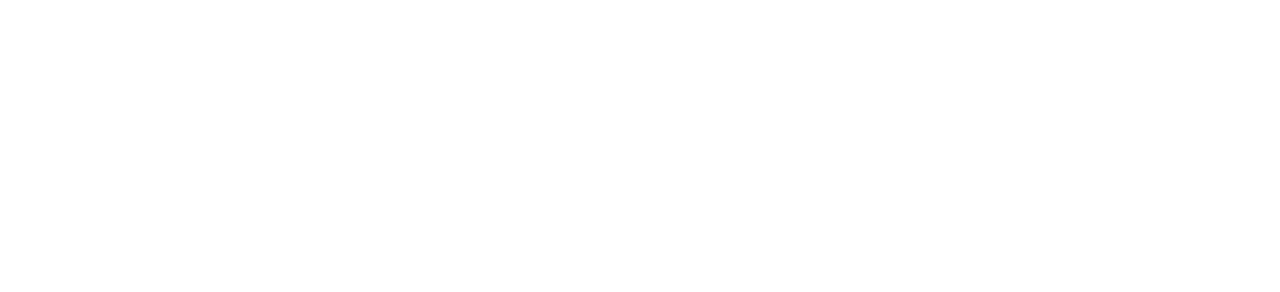
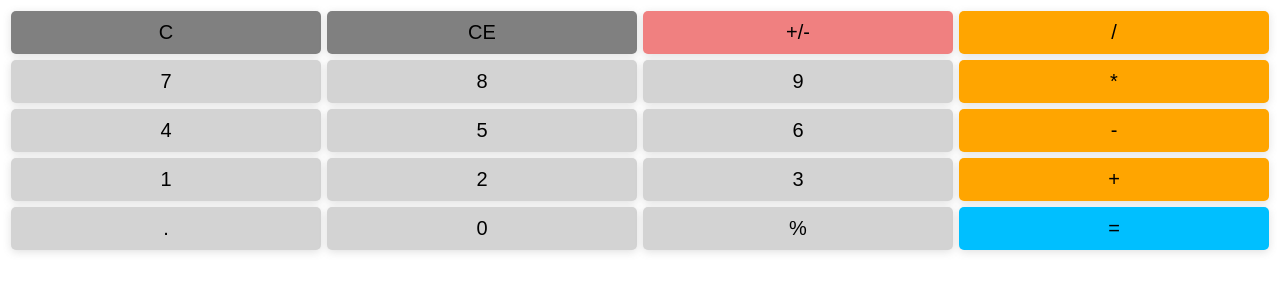
Before and after one commit to bradenr402/calculator, a plain HTML site: page index.html in a window 1280 px wide. Drawn offline with Linux system fonts and the light colour scheme.

Commit message:
Create operator functions in js & calculator buttons in html & css

```diff
--- a/index.html
+++ b/index.html
@@ -9,6 +9,39 @@
     </head>
 
     <body>
-
+        <div class="calculator">
+            <div class="display"></div>
+            <div class="buttons">
+                <div class="row1">
+                    <button class="btn clear" id="clear"> C </button>
+                    <button class="btn clear clear-all" id="clear-all"> CE </button>
+                    <button class="btn negate" id="negate"> +/- </button>
+                    <button class="btn operator" id="divide"> / </button>
+                </div>
+                <div class="row2">
+                    <button class="btn digit" id="7"> 7 </button>
+                    <button class="btn digit" id="8"> 8 </button>
+                    <button class="btn digit" id="9"> 9 </button>
+                    <button class="btn operator" id="multiply"> * </button>
+                </div>
+                <div class="row3">
+                    <button class="btn digit" id="4"> 4 </button>
+                    <button class="btn digit" id="5"> 5 </button>
+                    <button class="btn digit" id="6"> 6 </button>
+                    <button class="btn operator" id="subtract"> - </button>
+                </div>
+                <div class="row4">
+                    <button class="btn digit" id="1"> 1 </button>
+                    <button class="btn digit" id="2"> 2 </button>
+                    <button class="btn digit" id="3"> 3 </button>
+                    <button class="btn operator" id="add"> + </button>
+                </div>
+                <div class="row5">
+                    <button class="btn decimal" id="decimal"> . </button>
+                    <button class="btn digit" id="0"> 0 </button>
+                    <button class="btn percent" id="percent"> % </button>
+                    <button class="btn equals" id="equals"> = </button>
+                </div>
+        </div>
     </body>
 </html>
--- a/script.js
+++ b/script.js
@@ -0,0 +1,32 @@
+function add(a, b) {
+    return +a + +b;
+}
+
+function subtract(a, b) {
+    return a - b;
+}
+
+function multiply(a, b) {
+    return a * b;
+}
+
+function divide(a, b) {
+    return a / b;
+}
+
+let num1,
+    op,
+    num2;
+
+function operate([num1, op, num2]) {
+    switch (op) {
+        case '+':
+            return add(num1, num2);
+        case '-':
+            return subtract(num1, num2);
+        case '*':
+            return multiply(num1, num2);
+        case '/':
+            return divide(num1, num2);
+    }
+}
--- a/style.css
+++ b/style.css
@@ -4,3 +4,48 @@ html {
 *, *::before, *::after {
     box-sizing: inherit;
 }
+
+
+.buttons {
+    display: flex;
+    flex-flow: column nowrap;
+}
+.buttons > div,
+.buttons > div > button {
+    display: flex;
+    flex-flow: row nowrap;
+    flex: 1 1 0;
+    justify-content: center;
+    align-items: stretch;
+}
+
+.btn {
+    font-size: 20px;
+    border: none;
+    border-radius: 5px;
+    padding: 10px 15px;
+    margin: 3px;
+    background-color: lightgray;
+    box-shadow: rgba(99, 99, 99, 0.2) 0 2px 8px 0;
+    transition: all ease 0.4s;
+}
+
+.btn:hover {
+    box-shadow: rgba(0, 0, 0, 0.24) 0 3px 8px;
+}
+
+.operator {
+    background-color: orange;
+}
+
+.equals {
+    background-color: deepskyblue;
+}
+
+.clear {
+    background-color: gray;
+}
+
+.negate {
+    background-color: lightcoral;
+}
```
